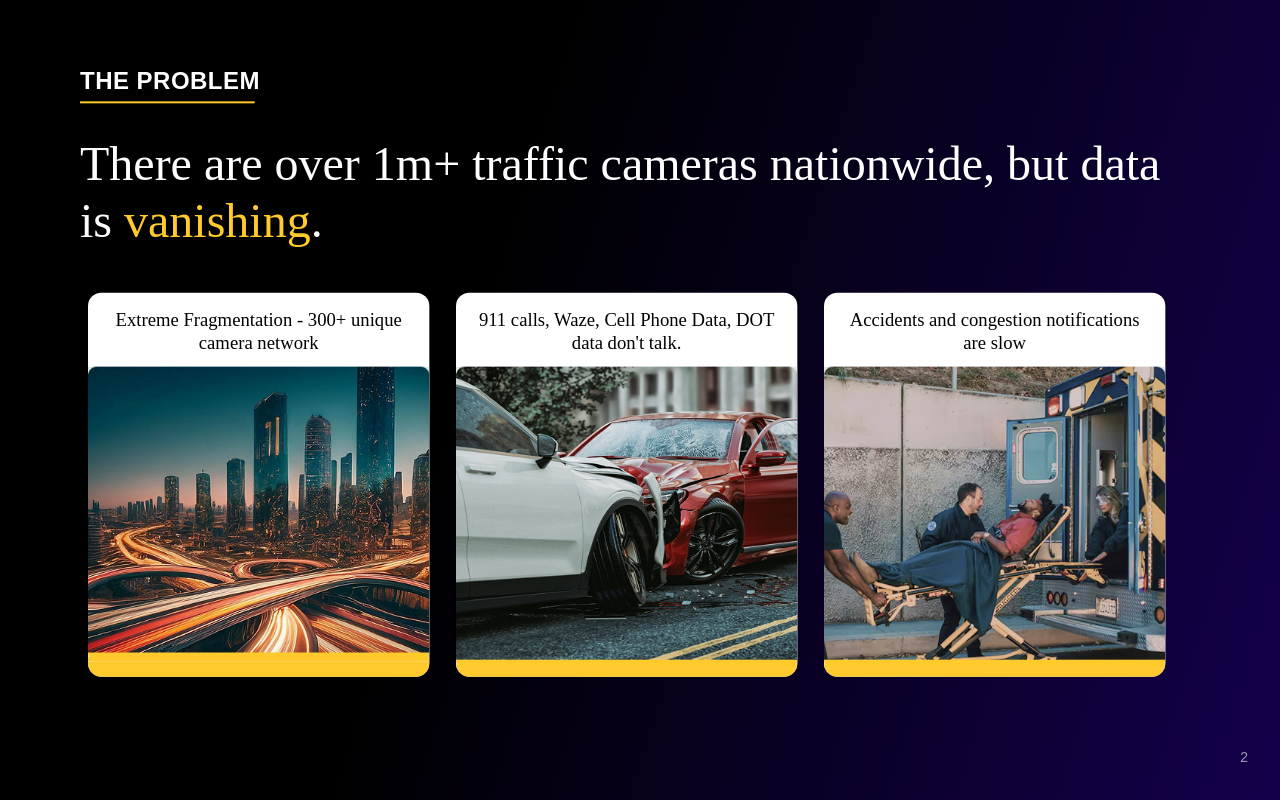
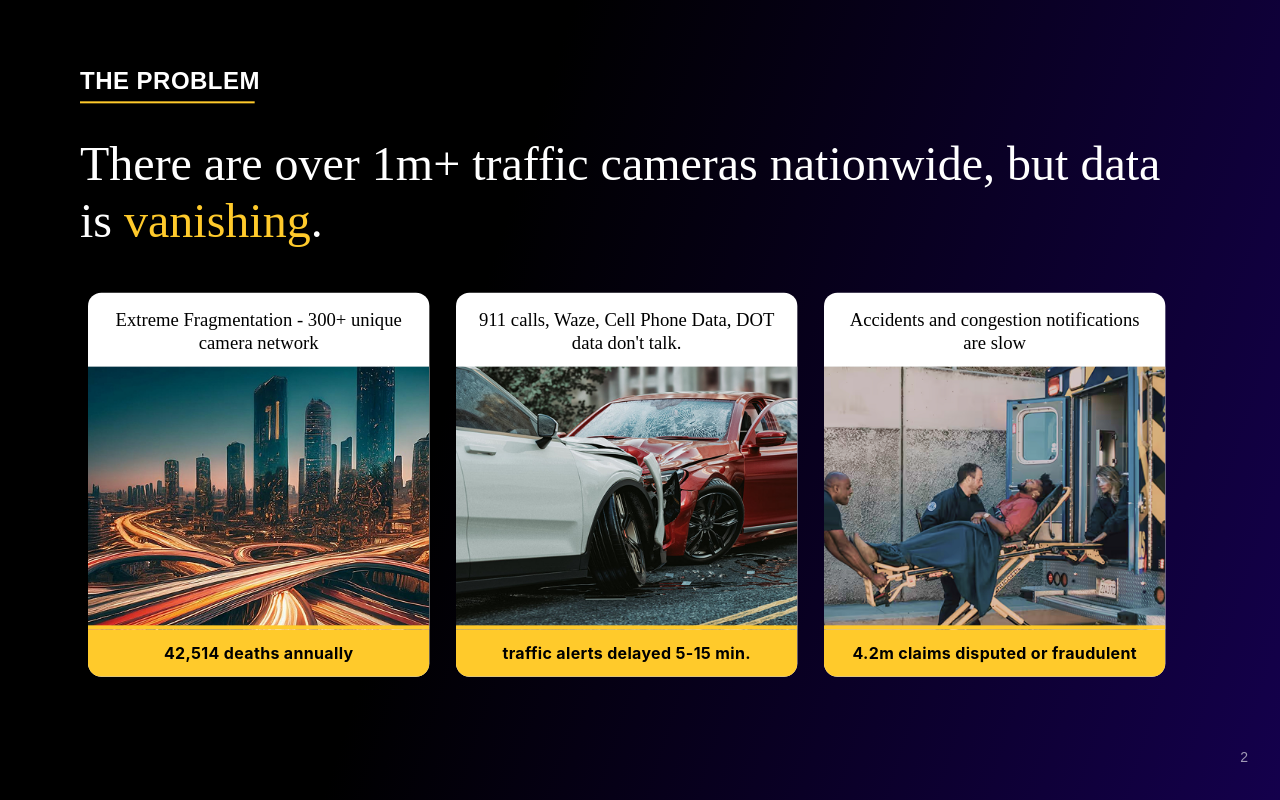
Before and after one commit to SRidez-app/getargus_pitchdeck_v2, a Next.js app: page /problem in a window 1280 px wide. Built offline with nearby package versions, Linux system fonts and the light colour scheme; a web font is replaced by a local one.

Commit message:
adjusted page slides

```diff
--- a/app/Slides/CrashDetectionSlide.tsx
+++ b/app/Slides/CrashDetectionSlide.tsx
@@ -73,7 +73,7 @@ const CrashDetectionSlide: React.FC<CrashDetectionSlideProps> = ({ onNext, onPre
           opacity: 0.6,
         }}
       >
-        4
+        5
       </div>
 
       {/* Scaling wrapper */}
--- a/app/Slides/ProblemSlide.tsx
+++ b/app/Slides/ProblemSlide.tsx
@@ -166,6 +166,7 @@ const ProblemSlide: React.FC<ProblemSlideProps> = ({ onNext, onPrevious }) => {
                     paddingRight: '24px',
                     paddingBottom: '20px',
                     paddingLeft: '24px',
+                    flexShrink: 0,
                   }}
                 >
                   <p
@@ -183,7 +184,7 @@ const ProblemSlide: React.FC<ProblemSlideProps> = ({ onNext, onPrevious }) => {
                 </div>
 
                 {/* Image Container */}
-                <div className="relative w-full flex-1 bg-gray-200">
+                <div className="relative w-full flex-1 bg-gray-200" style={{ minHeight: 0 }}>
                   <img
                     src={card.image}
                     alt={card.title}
@@ -200,11 +201,12 @@ const ProblemSlide: React.FC<ProblemSlideProps> = ({ onNext, onPrevious }) => {
                 <div
                   className="flex items-center justify-center"
                   style={{
-                    paddingTop: '24px',
-                    paddingRight: '24px',
-                    paddingBottom: '28px',
-                    paddingLeft: '24px',
+                    paddingTop: '20px',
+                    paddingRight: '20px',
+                    paddingBottom: '20px',
+                    paddingLeft: '20px',
                     backgroundColor: '#FFCA2B',
+                    flexShrink: 0,
                   }}
                 >
                   <p
--- a/app/Slides/SolutionsSlide.tsx
+++ b/app/Slides/SolutionsSlide.tsx
@@ -104,7 +104,7 @@ const SolutionsSlide: React.FC<SolutionsSlideProps> = ({ onNext, onPrevious }) =
           opacity: 0.6,
         }}
       >
-        5
+        4
       </div>
 
       {/* Content Container */}
--- a/app/breadth-of-impact/page.tsx
+++ b/app/breadth-of-impact/page.tsx
@@ -4,7 +4,7 @@ import { useSlideNavigation } from '@/app/Components/SlideNavigation';
 
 export default function BreadthOfImpactPage() {
   const { onNext, onPrevious } = useSlideNavigation({
-    nextSlide: '/crash-detection',
+    nextSlide: '/solution',
     previousSlide: '/problem',
   });
 
--- a/app/crash-detection/page.tsx
+++ b/app/crash-detection/page.tsx
@@ -7,7 +7,7 @@ import { useSlideNavigation } from '@/app/Components/SlideNavigation';
 
 export default function CrashDetectionPage() {
   const { onNext, onPrevious } = useSlideNavigation({
-nextSlide: '/solution',
+nextSlide: '/tam',
     previousSlide: '/breadth-of-impact',
   });
 
--- a/app/solution/page.tsx
+++ b/app/solution/page.tsx
@@ -7,8 +7,8 @@ import { useSlideNavigation } from '@/app/Components/SlideNavigation';
 
 export default function SolutionsSlidePage() {
   const { onNext, onPrevious } = useSlideNavigation({
-    nextSlide: '/tam',
-    previousSlide: '/crash-detection',
+    nextSlide: '/crash-detection',
+    previousSlide: '/breadth-of-impact',
   });
 
   return <SolutionsSlide onNext={onNext} onPrevious={onPrevious} />;
--- a/app/title/page.tsx
+++ b/app/title/page.tsx
@@ -6,7 +6,7 @@ import { useSlideNavigation } from '@/app/Components/SlideNavigation';
 export default function TitlePage() {
   const { onNext, onPrevious } = useSlideNavigation({
     nextSlide: '/problem',
-    previousSlide: null,
+    previousSlide: '/contact-us',
   });
 
   return <TitleSlide onNext={onNext} onPrevious={onPrevious} />;
```
